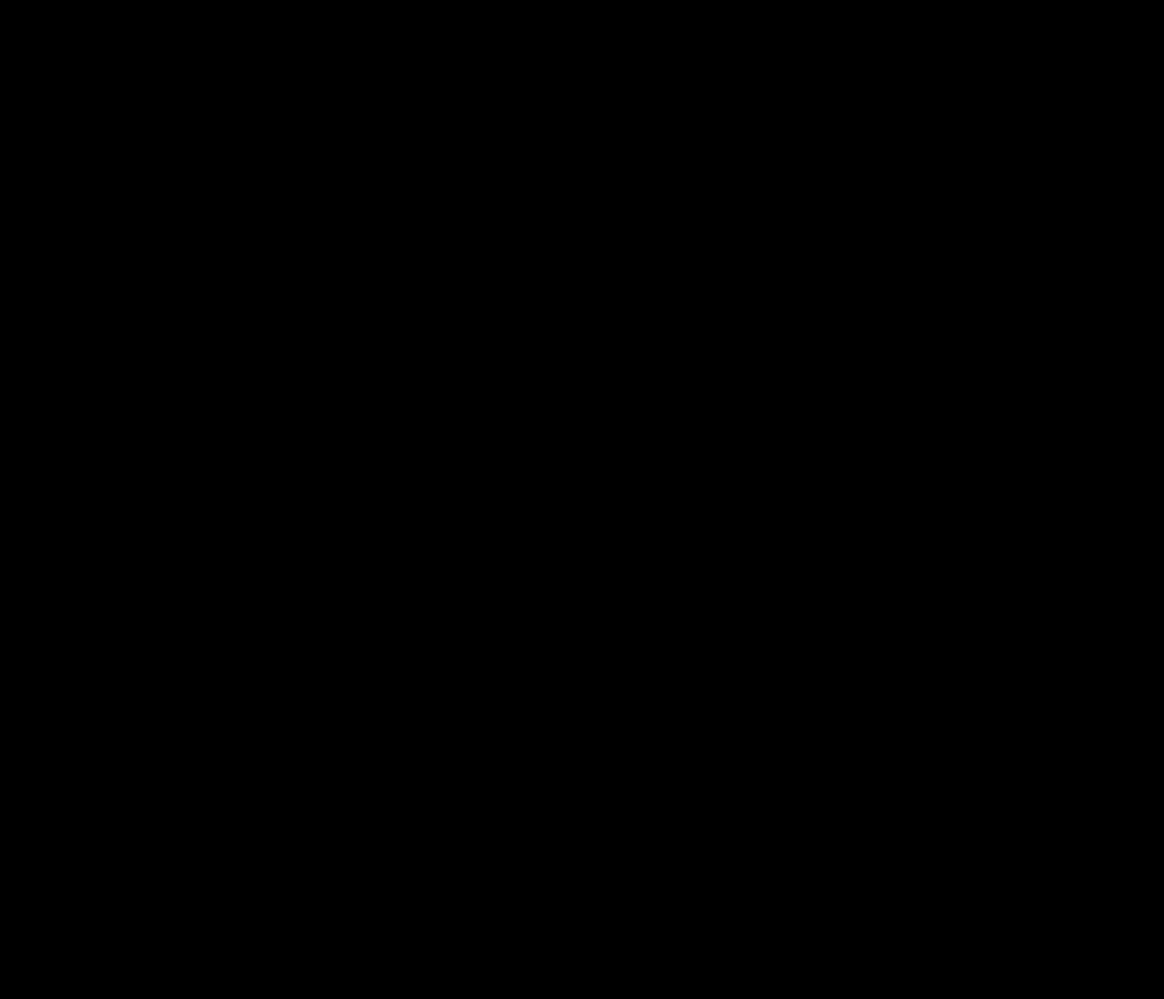
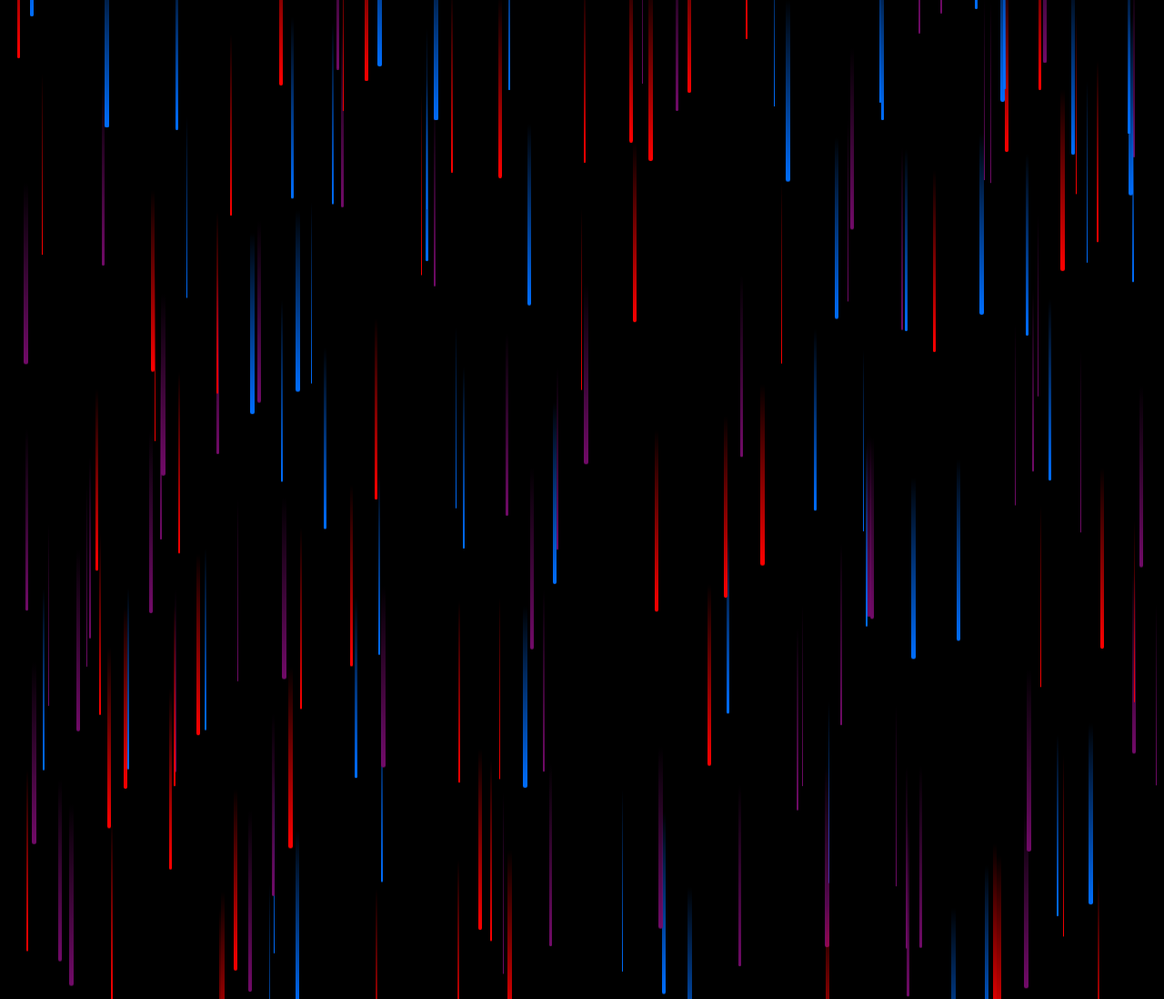
Before and after one commit to sds2870/Piano-Keys, a plain HTML site: page index.html in a window 1280 px wide. Shown: the top 1098 px of the page at 91% size. Before the commit the page ends 800 px from the top, so only its background shows below. Drawn offline with Linux system fonts and the light colour scheme.

Commit message:
Singing in the Rain

```diff
--- a/index.html
+++ b/index.html
@@ -10,7 +10,7 @@
 <body>
     <script>
         function rain () {
-           let volume = 20;
+           let volume = 200;
            let mass = document.querySelector("body");
            let index = 0;
            while (index < volume) {
@@ -18,15 +18,19 @@
 
                let magnitude = Math.random() *5
                let posX = Math.floor(Math.random() * window.innerWidth);
+               let impede = Math.random() * -20;
+               let lengthOfTime = Math.random() * 5;
+
 
                drops.style.width = 0.2 + magnitude + "px"
                drops.style.left = posX + "px";
+               drops.style.animationDelay = impede+"s";
+               drops.style.animationDuration = lengthOfTime+"s";
                mass.appendChild(drops)
                index += 1;
            }
         }
         rain()
     </script>
-    <!-- <script src="./code.js"></script> -->
 </body>
 </html>
--- a/styles.css
+++ b/styles.css
@@ -9,3 +9,34 @@ body {
     overflow: hidden;
     height: 100vh;
 }
+
+index {
+   position: absolute;
+   height: 200px;
+   background: linear-gradient(transparent, #fff);
+   border-bottom-left-radius: 5px;
+   border-bottom-right-radius: 5px;
+   animation: animate 5s linear infinite;
+}
+
+index:nth-child(3n+1) {
+    background: linear-gradient(transparent, #006eff);
+}
+
+index:nth-child(3n+2) {
+    background: linear-gradient(transparent, #720b69);
+}
+
+index:nth-child(3n+3) {
+    background: linear-gradient(transparent, #f00);
+}
+
+@keyframes animate {
+    0% {
+        transform: translateY(-200px);
+    }
+
+    100% {
+        transform: translateY(calc(100vh + 200px));
+    }
+}
```
Also changed, not shown: code.js (deleted).
